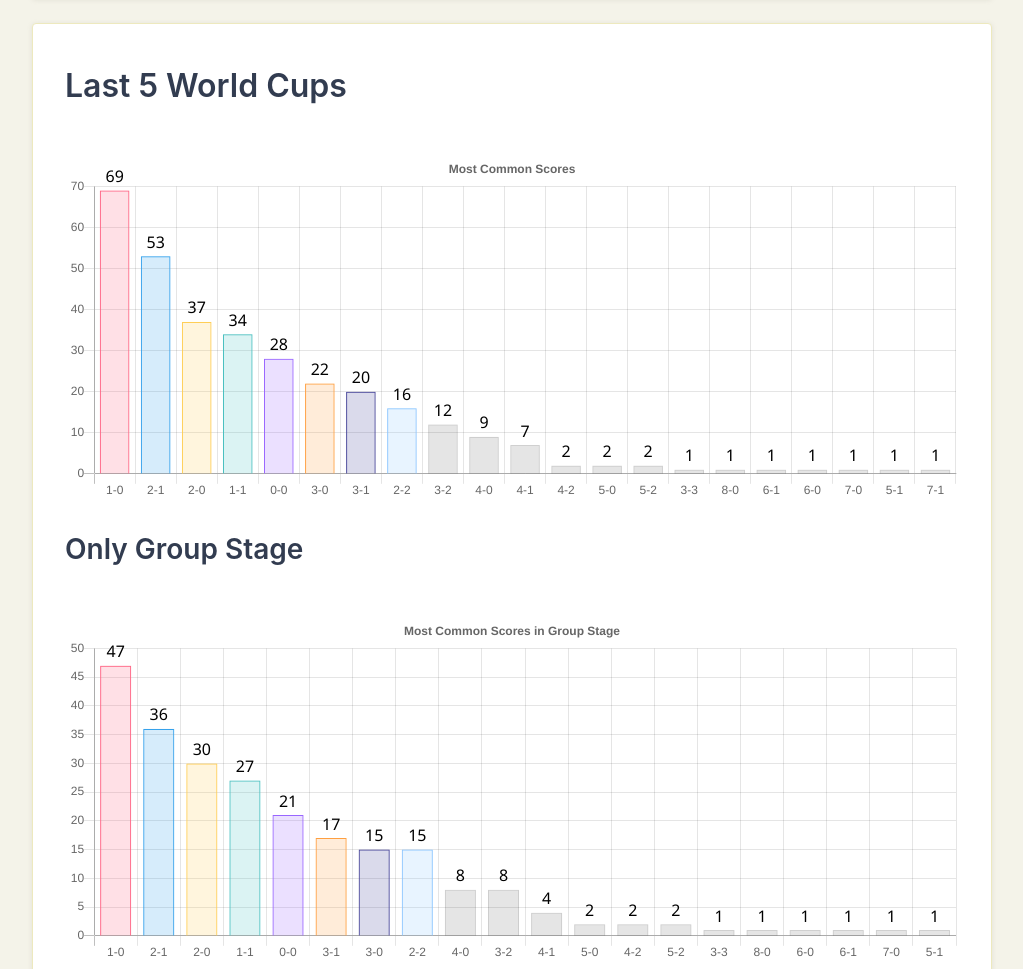
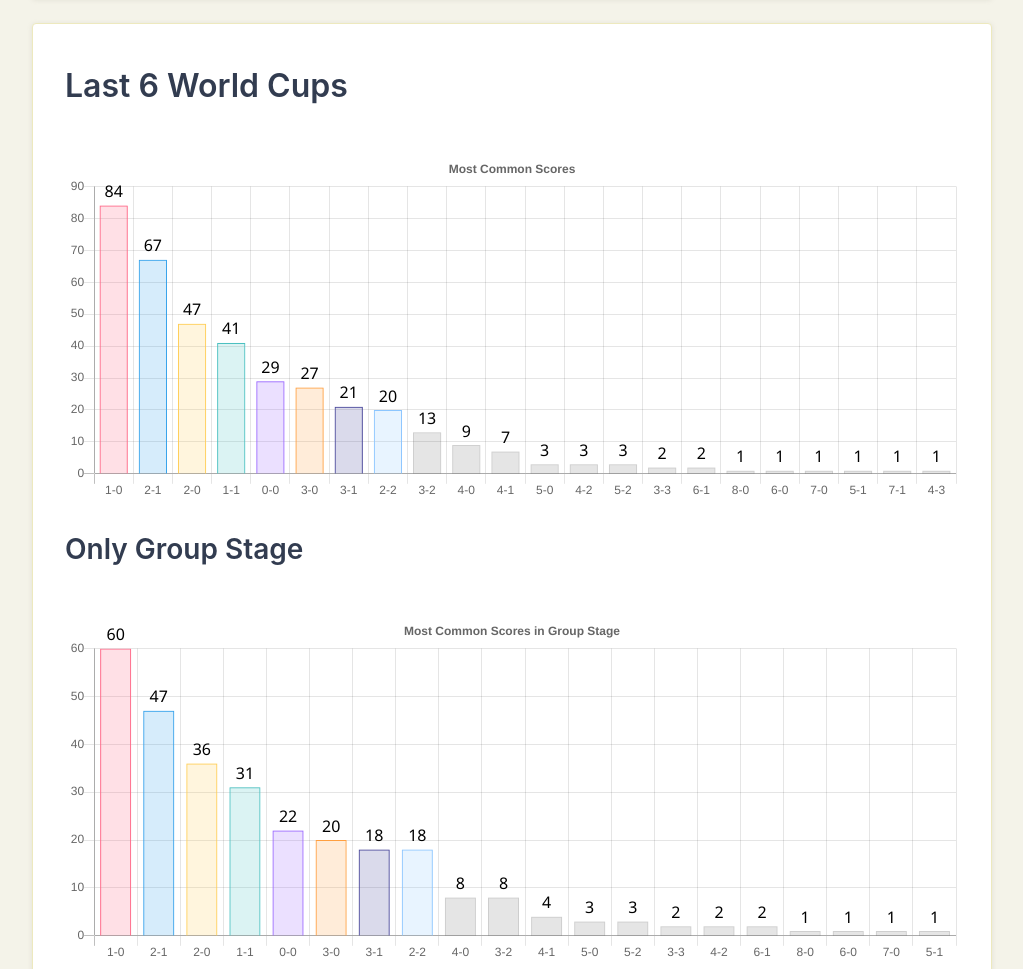
Before and after one commit to skotniczny/world-cup-stats, a website built with Parcel: page charts/index.html in a window 1280 px wide. Shown: the part 7901-8870 px from the top of the page, without its empty margins (128-1151 px from the left). Built offline with nearby package versions, Linux system fonts and the light colour scheme.

Commit message:
Add Russia 2018 scores to 'last world cups' stats

```diff
--- a/charts/index.html
+++ b/charts/index.html
@@ -66,12 +66,12 @@
         </div>
       </div>
       <div class="subsection">
-        <h2>Last 5 World Cups</h2>
-        <canvas id="last_5" width="960" height="400"></canvas>
+        <h2>Last 6 World Cups</h2>
+        <canvas id="last_6" width="960" height="400"></canvas>
         <h3>Only Group Stage</h3>
-        <canvas id="last_5_group" width="960" height="400"></canvas>
+        <canvas id="last_6_group" width="960" height="400"></canvas>
         <h3>Only PlayOff</h3>
-        <canvas id="last_5_playoff" width="960" height="400"></canvas>
+        <canvas id="last_6_playoff" width="960" height="400"></canvas>
       </div>
     </div>
   </section>
@@ -91,7 +91,7 @@
         <div id="diff-korea_japan" class="table-container"></div>
         <h2>France 1998</h2>
         <div id="diff-france" class="table-container"></div>
-        <h2>Last 5 World Cups</h2>
+        <h2>Last 6 World Cups</h2>
         <canvas id="diff" width="960" height="400"></canvas>
       </div>
     </div>
@@ -128,8 +128,8 @@
         <div id="goals-by-winner-france" class="table-container"></div>
       </div>
       <div class="subsection">
-        <h2>Last 5 World Cups</h2>
-        <div id="goals-by-winner-last_5" class="table-container"></div>
+        <h2>Last 6 World Cups</h2>
+        <div id="goals-by-winner-last_6" class="table-container"></div>
       </div>
       <h1>Goals Scored by Losers</h1>
       <div class="subsection">
@@ -157,8 +157,8 @@
         <div id="goals-by-losers-france" class="table-container"></div>
       </div>
       <div class="subsection">
-        <h2>Last 5 World Cups</h2>
-        <div id="goals-by-losers-last_5" class="table-container"></div>
+        <h2>Last 6 World Cups</h2>
+        <div id="goals-by-losers-last_6" class="table-container"></div>
       </div>
     </div>
   </section>
--- a/charts/scripts.js
+++ b/charts/scripts.js
@@ -134,11 +134,11 @@ const franceChart = new Chart(ctxFrance, {
   }
 })
 
-const ctxLast5 = document.getElementById('last_5').getContext('2d')
+const ctxLast6 = document.getElementById('last_6').getContext('2d')
 // eslint-disable-next-line no-unused-vars
-const last5Chart = new Chart(ctxLast5, {
+const last6Chart = new Chart(ctxLast6, {
   type: 'bar',
-  data: makeData(DATA.last_5_world_cups.mostFrequentScores),
+  data: makeData(DATA.last_6_world_cups.mostFrequentScores),
   options: {
     title: {
       display: true,
@@ -147,11 +147,11 @@ const last5Chart = new Chart(ctxLast5, {
   }
 })
 
-const ctxLast5Group = document.getElementById('last_5_group').getContext('2d')
+const ctxLast6Group = document.getElementById('last_6_group').getContext('2d')
 // eslint-disable-next-line no-unused-vars
-const last5GroupChart = new Chart(ctxLast5Group, {
+const last6GroupChart = new Chart(ctxLast6Group, {
   type: 'bar',
-  data: makeData(DATA.last_5_world_cups.mostFrequentScoresGroupStage),
+  data: makeData(DATA.last_6_world_cups.mostFrequentScoresGroupStage),
   options: {
     title: {
       display: true,
@@ -160,11 +160,11 @@ const last5GroupChart = new Chart(ctxLast5Group, {
   }
 })
 
-const ctxLast5PlayOff = document.getElementById('last_5_playoff').getContext('2d')
+const ctxLast6PlayOff = document.getElementById('last_6_playoff').getContext('2d')
 // eslint-disable-next-line no-unused-vars
-const last5PlayOffChart = new Chart(ctxLast5PlayOff, {
+const last6PlayOffChart = new Chart(ctxLast6PlayOff, {
   type: 'bar',
-  data: makeData(DATA.last_5_world_cups.mostFrequentScoresPlayOffStage),
+  data: makeData(DATA.last_6_world_cups.mostFrequentScoresPlayOffStage),
   options: {
     title: {
       display: true,
@@ -177,7 +177,7 @@ const ctxDiff = document.getElementById('diff').getContext('2d')
 // eslint-disable-next-line no-unused-vars
 const diffChart = new Chart(ctxDiff, {
   type: 'bar',
-  data: makeData(DATA.last_5_world_cups.goalsDiff),
+  data: makeData(DATA.last_6_world_cups.goalsDiff),
   options: {
     title: {
       display: true,
@@ -227,7 +227,7 @@ const avgData = [
   [ 'Germany 2006', DATA.germany.goalsScored, DATA.germany.goalsAvg ],
   [ 'Korea/Japan 2002', DATA.korea_japan.goalsScored, DATA.korea_japan.goalsAvg ],
   [ 'France 1998', DATA.france.goalsScored, DATA.france.goalsAvg ],
-  [ 'Last 5 World Cups', DATA.last_5_world_cups.goalsScored, DATA.last_5_world_cups.goalsAvg ]
+  [ 'Last 6 World Cups', DATA.last_6_world_cups.goalsScored, DATA.last_6_world_cups.goalsAvg ]
 ]
 makeTable(document.querySelector('#scored-goals'), ['World Cup', 'Goals Scored', 'Goals Per Match'], avgData)
 
@@ -238,7 +238,7 @@ makeTable(document.querySelector('#goals-by-winner-south_africa'), goalsByHeadin
 makeTable(document.querySelector('#goals-by-winner-germany'), goalsByHeadings, DATA.germany.goalsScoredByWinners)
 makeTable(document.querySelector('#goals-by-winner-korea_japan'), goalsByHeadings, DATA.korea_japan.goalsScoredByWinners)
 makeTable(document.querySelector('#goals-by-winner-france'), goalsByHeadings, DATA.france.goalsScoredByWinners)
-makeTable(document.querySelector('#goals-by-winner-last_5'), goalsByHeadings, DATA.last_5_world_cups.goalsScoredByWinners)
+makeTable(document.querySelector('#goals-by-winner-last_6'), goalsByHeadings, DATA.last_6_world_cups.goalsScoredByWinners)
 
 makeTable(document.querySelector('#goals-by-losers-russia'), goalsByHeadings, DATA.russia.goalsScoredByLosers)
 makeTable(document.querySelector('#goals-by-losers-brazil'), goalsByHeadings, DATA.brazil.goalsScoredByLosers)
@@ -246,6 +246,6 @@ makeTable(document.querySelector('#goals-by-losers-south_africa'), goalsByHeadin
 makeTable(document.querySelector('#goals-by-losers-germany'), goalsByHeadings, DATA.germany.goalsScoredByLosers)
 makeTable(document.querySelector('#goals-by-losers-korea_japan'), goalsByHeadings, DATA.korea_japan.goalsScoredByLosers)
 makeTable(document.querySelector('#goals-by-losers-france'), goalsByHeadings, DATA.france.goalsScoredByLosers)
-makeTable(document.querySelector('#goals-by-losers-last_5'), goalsByHeadings, DATA.last_5_world_cups.goalsScoredByLosers)
+makeTable(document.querySelector('#goals-by-losers-last_6'), goalsByHeadings, DATA.last_6_world_cups.goalsScoredByLosers)
 
 makeTabs(document.querySelectorAll('.tab-panel'))
--- a/json/data.json
+++ b/json/data.json
@@ -386,93 +386,97 @@
       [ "2", 2, 4.4 ]
     ]
   },
-  "last_5_world_cups": {
+  "last_6_world_cups": {
     "mostFrequentScores": [
-      [ "1-0", 69, 21.6 ],
-      [ "2-1", 53, 16.6 ],
-      [ "2-0", 37, 11.6 ],
-      [ "1-1", 34, 10.6 ],
-      [ "0-0", 28, 8.8 ],
-      [ "3-0", 22, 6.9 ],
-      [ "3-1", 20, 6.3 ],
-      [ "2-2", 16, 5 ],
-      [ "3-2", 12, 3.8 ],
-      [ "4-0", 9, 2.8 ],
-      [ "4-1", 7, 2.2 ],
-      [ "4-2", 2, 0.6 ],
-      [ "5-0", 2, 0.6 ],
-      [ "5-2", 2, 0.6 ],
-      [ "3-3", 1, 0.3 ],
+      [ "1-0", 84, 21.9 ],
+      [ "2-1", 67, 17.4 ],
+      [ "2-0", 47, 12.2 ],
+      [ "1-1", 41, 10.7 ],
+      [ "0-0", 29, 7.6 ],
+      [ "3-0", 27, 7 ],
+      [ "3-1", 21, 5.5 ],
+      [ "2-2", 20, 5.2 ],
+      [ "3-2", 13, 3.4 ],
+      [ "4-0", 9, 2.3 ],
+      [ "4-1", 7, 1.8 ],
+      [ "5-0", 3, 0.8 ],
+      [ "4-2", 3, 0.8 ],
+      [ "5-2", 3, 0.8 ],
+      [ "3-3", 2, 0.5 ],
+      [ "6-1", 2, 0.5 ],
       [ "8-0", 1, 0.3 ],
-      [ "6-1", 1, 0.3 ],
       [ "6-0", 1, 0.3 ],
       [ "7-0", 1, 0.3 ],
       [ "5-1", 1, 0.3 ],
-      [ "7-1", 1, 0.3 ]
+      [ "7-1", 1, 0.3 ],
+      [ "4-3", 1, 0.3 ]
     ],
     "mostFrequentScoresGroupStage": [
-      [ "1-0", 47, 19.6 ],
-      [ "2-1", 36, 15 ],
-      [ "2-0", 30, 12.5 ],
-      [ "1-1", 27, 11.3 ],
-      [ "0-0", 21, 8.8 ],
-      [ "3-1", 17, 7.1 ],
-      [ "3-0", 15, 6.3 ],
-      [ "2-2", 15, 6.3 ],
-      [ "4-0", 8, 3.3 ],
-      [ "3-2", 8, 3.3 ],
-      [ "4-1", 4, 1.7 ],
-      [ "5-0", 2, 0.8 ],
-      [ "4-2", 2, 0.8 ],
-      [ "5-2", 2, 0.8 ],
-      [ "3-3", 1, 0.4 ],
-      [ "8-0", 1, 0.4 ],
-      [ "6-0", 1, 0.4 ],
-      [ "6-1", 1, 0.4 ],
-      [ "7-0", 1, 0.4 ],
-      [ "5-1", 1, 0.4 ]
+      [ "1-0", 60, 20.8 ],
+      [ "2-1", 47, 16.3 ],
+      [ "2-0", 36, 12.5 ],
+      [ "1-1", 31, 10.8 ],
+      [ "0-0", 22, 7.6 ],
+      [ "3-0", 20, 6.9 ],
+      [ "3-1", 18, 6.3 ],
+      [ "2-2", 18, 6.3 ],
+      [ "4-0", 8, 2.8 ],
+      [ "3-2", 8, 2.8 ],
+      [ "4-1", 4, 1.4 ],
+      [ "5-0", 3, 1 ],
+      [ "5-2", 3, 1 ],
+      [ "3-3", 2, 0.7 ],
+      [ "4-2", 2, 0.7 ],
+      [ "6-1", 2, 0.7 ],
+      [ "8-0", 1, 0.3 ],
+      [ "6-0", 1, 0.3 ],
+      [ "7-0", 1, 0.3 ],
+      [ "5-1", 1, 0.3 ]
     ],
     "mostFrequentScoresPlayOffStage": [
-      [ "1-0", 22, 27.5 ],
-      [ "2-1", 17, 21.3 ],
-      [ "3-0", 7, 8.8 ],
-      [ "2-0", 7, 8.8 ],
-      [ "0-0", 7, 8.8 ],
-      [ "1-1", 7, 8.8 ],
-      [ "3-2", 4, 5 ],
-      [ "4-1", 3, 3.8 ],
-      [ "3-1", 3, 3.8 ],
-      [ "2-2", 1, 1.3 ],
-      [ "4-0", 1, 1.3 ],
-      [ "7-1", 1, 1.3 ]
+      [ "1-0", 24, 25 ],
+      [ "2-1", 20, 20.8 ],
+      [ "2-0", 11, 11.5 ],
+      [ "1-1", 10, 10.4 ],
+      [ "0-0", 7, 7.3 ],
+      [ "3-0", 7, 7.3 ],
+      [ "3-2", 5, 5.2 ],
+      [ "4-1", 3, 3.1 ],
+      [ "3-1", 3, 3.1 ],
+      [ "2-2", 2, 2.1 ],
+      [ "4-0", 1, 1 ],
+      [ "7-1", 1, 1 ],
+      [ "4-3", 1, 1 ],
+      [ "4-2", 1, 1 ]
     ],
     "goalsDiff": [
-      [ "0", 79, 24.7 ],
-      [ "1", 134, 41.9 ],
-      [ "2", 59, 18.4 ],
-      [ "3", 31, 9.7 ],
-      [ "4", 10, 3.1 ],
-      [ "5", 3, 0.9 ],
-      [ "6", 2, 0.6 ],
+      [ "0", 92, 24 ],
+      [ "1", 165, 43 ],
+      [ "2", 71, 18.5 ],
+      [ "3", 37, 9.6 ],
+      [ "4", 10, 2.6 ],
+      [ "5", 5, 1.3 ],
+      [ "6", 2, 0.5 ],
       [ "7", 1, 0.3 ],
       [ "8", 1, 0.3 ]
     ],
-    "goalsScored": 795,
-    "goalsAvg": 2.48,
+    "goalsScored": 964,
+    "goalsAvg": 2.51,
     "goalsScoredByWinners": [
-      [ "2", 90, 37.3 ],
-      [ "1", 69, 28.6 ],
-      [ "3", 54, 22.4 ],
-      [ "4", 18, 7.5 ],
-      [ "5", 5, 2.1 ],
-      [ "6", 2, 0.8 ],
-      [ "7", 2, 0.8 ],
-      [ "8", 1, 0.4 ]
+      [ "2", 114, 39 ],
+      [ "1", 84, 28.8 ],
+      [ "3", 61, 20.9 ],
+      [ "4", 20, 6.8 ],
+      [ "5", 7, 2.4 ],
+      [ "6", 3, 1 ],
+      [ "7", 2, 0.7 ],
+      [ "8", 1, 0.3 ]
     ],
     "goalsScoredByLosers": [
-      [ "0", 142, 58.9 ],
-      [ "1", 83, 34.4 ],
-      [ "2", 16, 6.6 ]
+      [ "0", 173, 59.2 ],
+      [ "1", 99, 33.9 ],
+      [ "2", 19, 6.5 ],
+      [ "3", 1, 0.3 ]
     ]
   }
 }
```
Also changed, not shown: stats-generator.js (+22 -22 lines).
